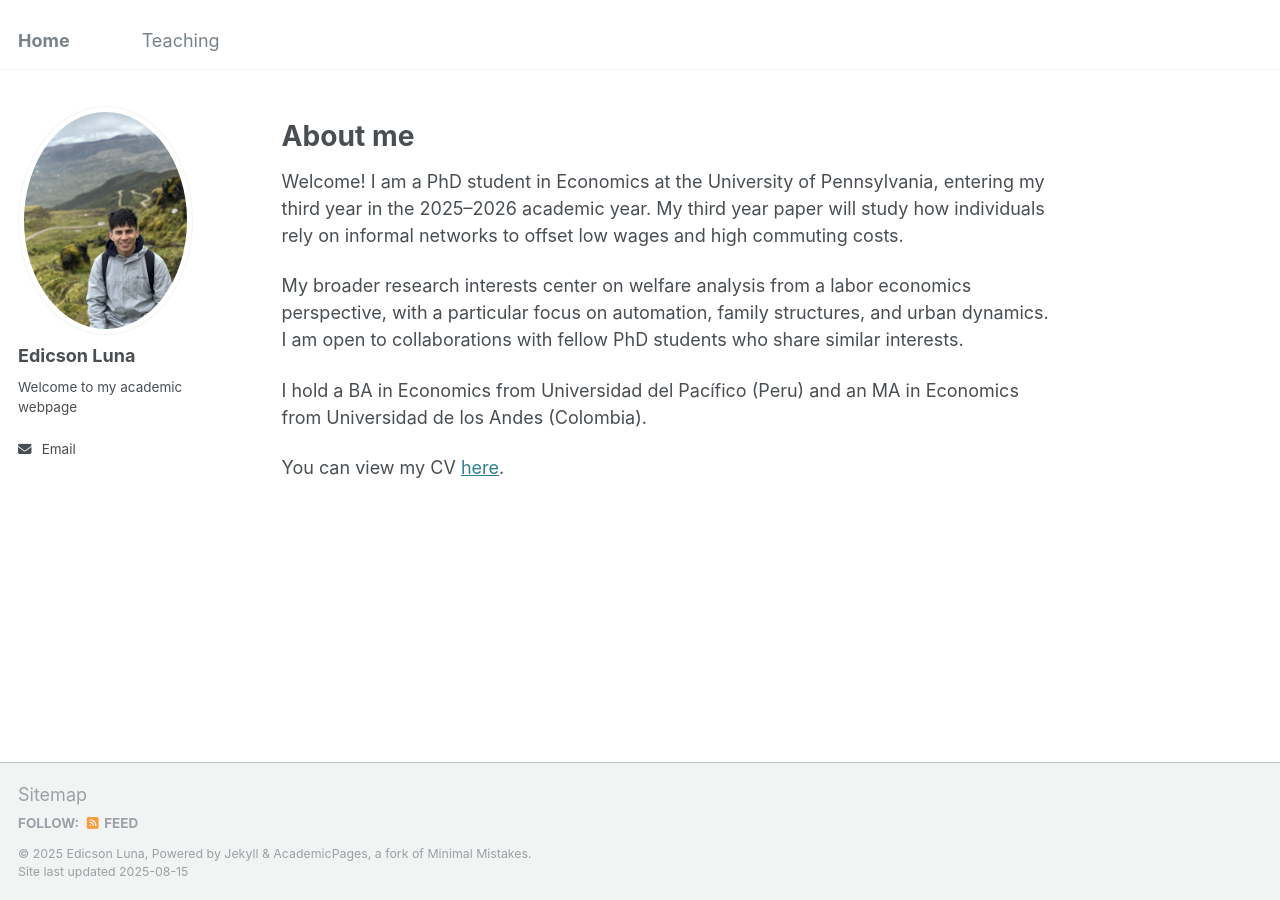
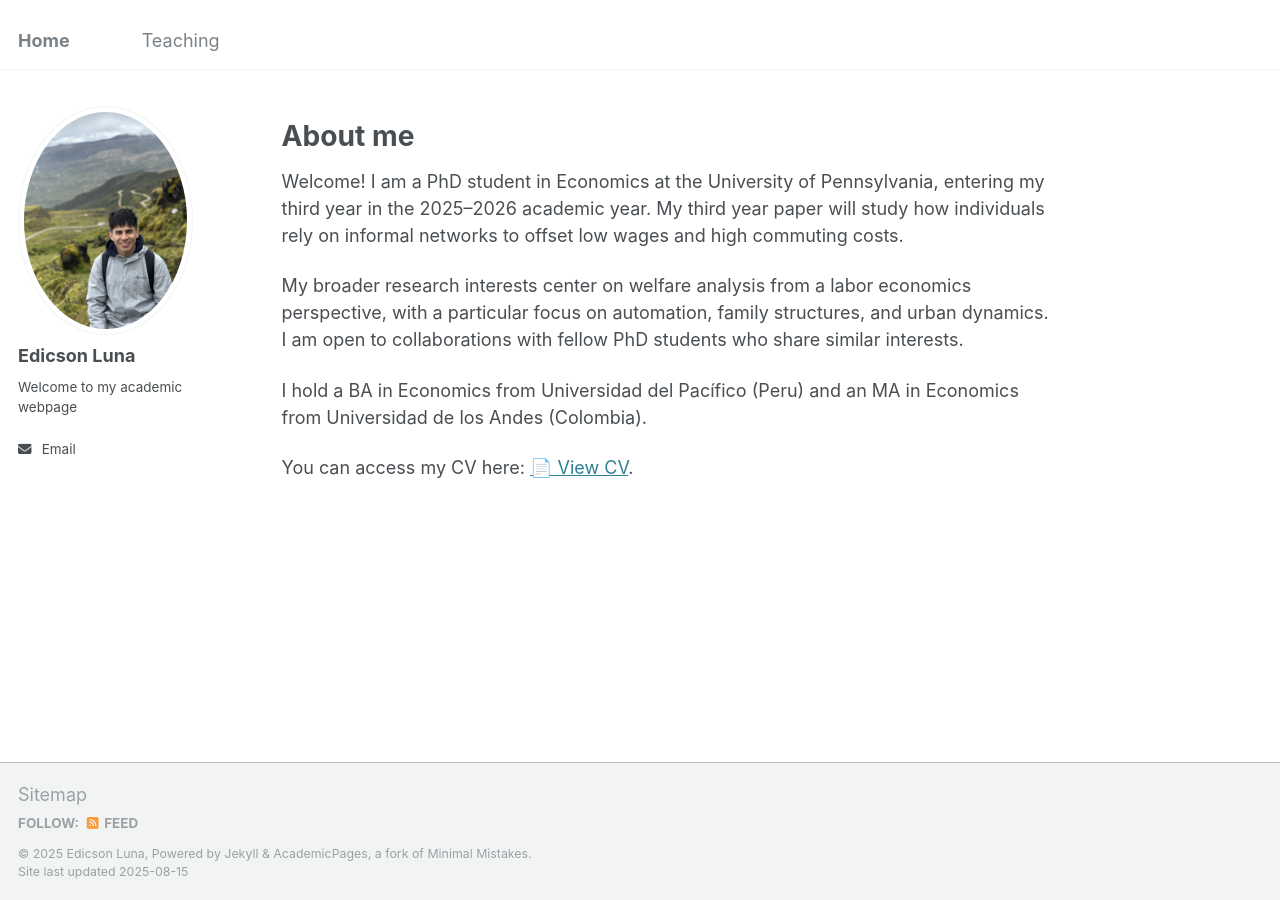
Before and after one commit to edicsonluna/edicsonluna.github.io, a Jekyll site: the page built from _pages/about.md, in a window 1280 px wide. Built offline with Jekyll 4.4.1, drawn with Linux system fonts in a browser that asks for light colours.

Commit message:
Update about.md

```diff
--- a/_pages/about.md
+++ b/_pages/about.md
@@ -17,4 +17,4 @@ My broader research interests center on welfare analysis from a labor economics
 
 I hold a BA in Economics from Universidad del Pacífico (Peru) and an MA in Economics from Universidad de los Andes (Colombia).
 
-You can view my CV [here](https://www.dropbox.com/scl/fi/7rnleaj51vqs3jpazq5wd/CV.pdf?rlkey=r8p9pari2lymqwg3glhtbd8xt&st=ks63mn9o&dl=0).
+You can access my CV here: [📄 View CV](https://edicsonluna.github.io/my-cv/EdicsonLuna_CV.pdf).
```
